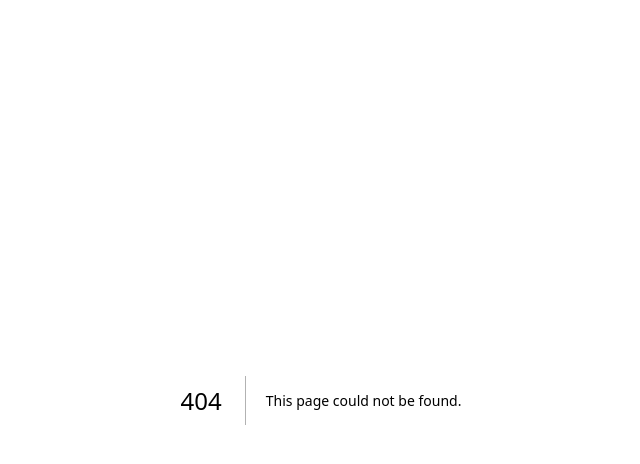
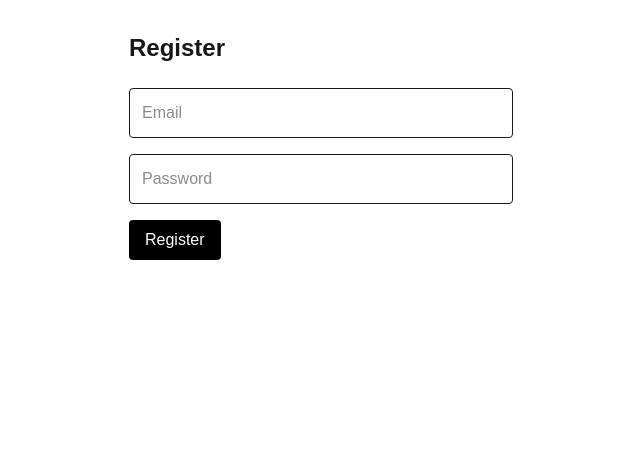
Before and after one commit to zuzannapajak/integratesg, a Next.js app: page /en/auth/register in a window 1280 px wide. Before the commit this address had no page. Shown: the top 464 px of the page, without its empty margins (319-959 px from the left). Built offline with nearby package versions, Linux system fonts and the light colour scheme; no server answers.

Commit message:
Basic supabase auth

```diff
--- /dev/null
+++ b/app/[locale]/auth/login/page.tsx
@@ -0,0 +1,10 @@
+import LoginForm from "../../../../components/auth/login-form";
+
+export default function LoginPage() {
+  return (
+    <main className="mx-auto max-w-md p-8">
+      <h1 className="mb-6 text-2xl font-bold">Login</h1>
+      <LoginForm />
+    </main>
+  );
+}
--- /dev/null
+++ b/app/[locale]/auth/register/page.tsx
@@ -0,0 +1,10 @@
+import RegisterForm from "../../../../components/auth/register-form";
+
+export default function RegisterPage() {
+  return (
+    <main className="mx-auto max-w-md p-8">
+      <h1 className="mb-6 text-2xl font-bold">Register</h1>
+      <RegisterForm />
+    </main>
+  );
+}
--- /dev/null
+++ b/app/[locale]/dashboard/page.tsx
@@ -0,0 +1,26 @@
+import { redirect } from "next/navigation";
+import LogoutButton from "../../../components/auth/logout-button";
+import { createClient } from "../../../lib/supabase/server";
+
+export default async function DashboardPage() {
+  const supabase = await createClient();
+  const {
+    data: { user },
+  } = await supabase.auth.getUser();
+
+  if (!user) {
+    redirect("/en/auth/login");
+  }
+
+  const email = user.email ?? "brak adresu e-mail";
+
+  return (
+    <main className="p-8">
+      <h1 className="text-2xl font-bold">Dashboard</h1>
+      <p className="mt-4">Zalogowano jako: {email}</p>
+      <div className="mt-6">
+        <LogoutButton />
+      </div>
+    </main>
+  );
+}
--- /dev/null
+++ b/components/auth/login-form.tsx
@@ -0,0 +1,61 @@
+"use client";
+
+import { useRouter } from "next/navigation";
+import { useState } from "react";
+import { createClient } from "../../lib/supabase/client";
+
+export default function LoginForm() {
+  const supabase = createClient();
+  const router = useRouter();
+
+  const [email, setEmail] = useState("");
+  const [password, setPassword] = useState("");
+  const [message, setMessage] = useState<string | null>(null);
+
+  const handleLogin = async (e: React.SyntheticEvent) => {
+    e.preventDefault();
+    setMessage(null);
+
+    const { error } = await supabase.auth.signInWithPassword({
+      email,
+      password,
+    });
+
+    if (error) {
+      setMessage(error.message);
+      return;
+    }
+
+    router.push("/en/dashboard");
+    router.refresh();
+  };
+
+  return (
+    <form onSubmit={handleLogin} className="space-y-4">
+      <input
+        type="email"
+        placeholder="Email"
+        className="w-full rounded border p-3"
+        value={email}
+        onChange={(e) => {
+          setEmail(e.target.value);
+        }}
+        required
+      />
+      <input
+        type="password"
+        placeholder="Password"
+        className="w-full rounded border p-3"
+        value={password}
+        onChange={(e) => {
+          setPassword(e.target.value);
+        }}
+        required
+      />
+      <button type="submit" className="rounded bg-black px-4 py-2 text-white">
+        Login
+      </button>
+      {message && <p className="text-sm">{message}</p>}
+    </form>
+  );
+}
--- /dev/null
+++ b/components/auth/logout-button.tsx
@@ -0,0 +1,21 @@
+"use client";
+
+import { useRouter } from "next/navigation";
+import { createClient } from "../../lib/supabase/client";
+
+export default function LogoutButton() {
+  const supabase = createClient();
+  const router = useRouter();
+
+  const handleLogout = async () => {
+    await supabase.auth.signOut();
+    router.push("/en/auth/login");
+    router.refresh();
+  };
+
+  return (
+    <button onClick={handleLogout} className="rounded bg-red-600 px-4 py-2 text-white">
+      Logout
+    </button>
+  );
+}
--- /dev/null
+++ b/components/auth/register-form.tsx
@@ -0,0 +1,58 @@
+"use client";
+
+import { useState } from "react";
+import { createClient } from "../../lib/supabase/client";
+
+export default function RegisterForm() {
+  const supabase = createClient();
+
+  const [email, setEmail] = useState("");
+  const [password, setPassword] = useState("");
+  const [message, setMessage] = useState<string | null>(null);
+
+  const handleRegister = async (e: React.SyntheticEvent) => {
+    e.preventDefault();
+    setMessage(null);
+
+    const { error } = await supabase.auth.signUp({
+      email,
+      password,
+    });
+
+    if (error) {
+      setMessage(error.message);
+      return;
+    }
+
+    setMessage("Konto zostało utworzone.");
+  };
+
+  return (
+    <form onSubmit={handleRegister} className="space-y-4">
+      <input
+        type="email"
+        placeholder="Email"
+        className="w-full rounded border p-3"
+        value={email}
+        onChange={(e) => {
+          setEmail(e.target.value);
+        }}
+        required
+      />
+      <input
+        type="password"
+        placeholder="Password"
+        className="w-full rounded border p-3"
+        value={password}
+        onChange={(e) => {
+          setPassword(e.target.value);
+        }}
+        required
+      />
+      <button type="submit" className="rounded bg-black px-4 py-2 text-white">
+        Register
+      </button>
+      {message && <p className="text-sm">{message}</p>}
+    </form>
+  );
+}
```
Also changed, not shown: lib/supabase.ts (deleted, +0 -14 lines).
